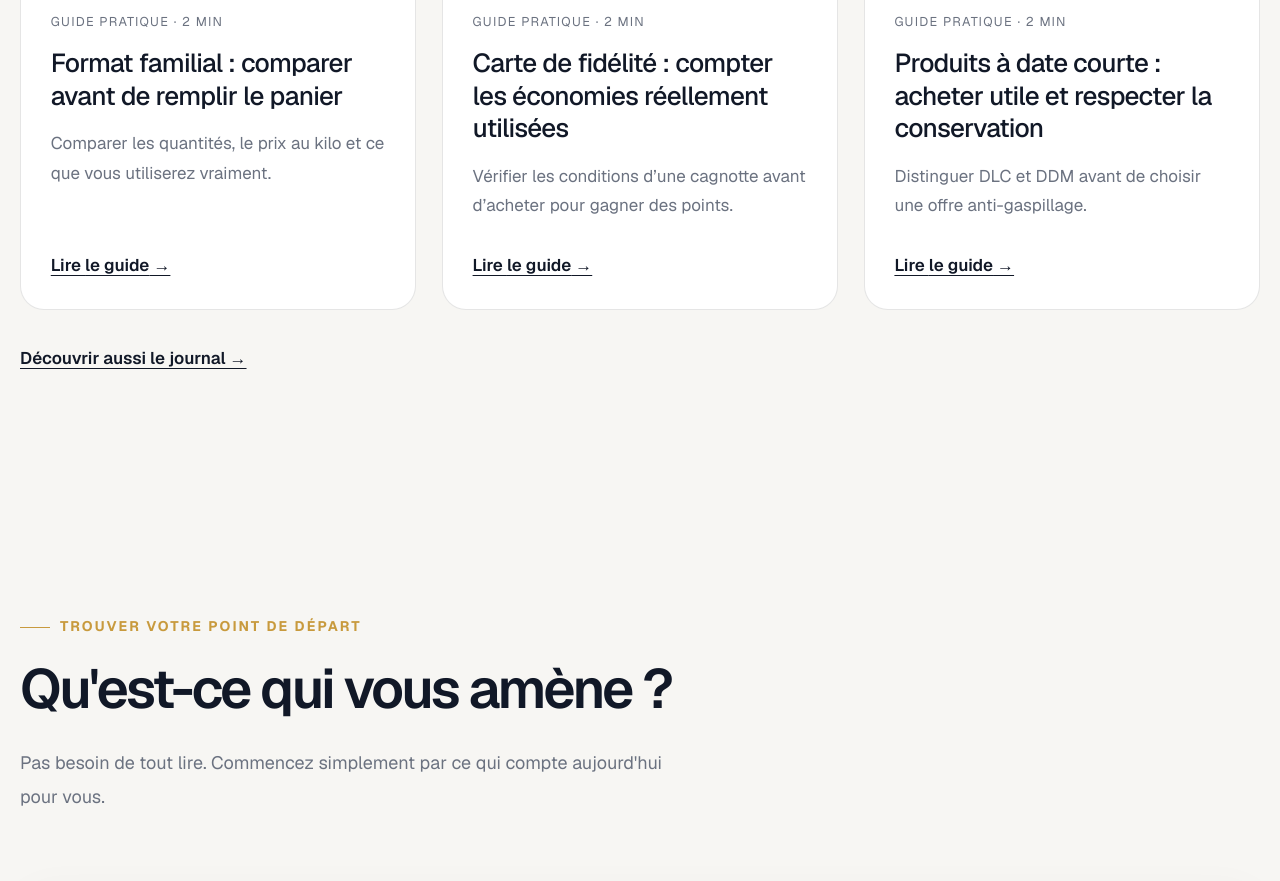
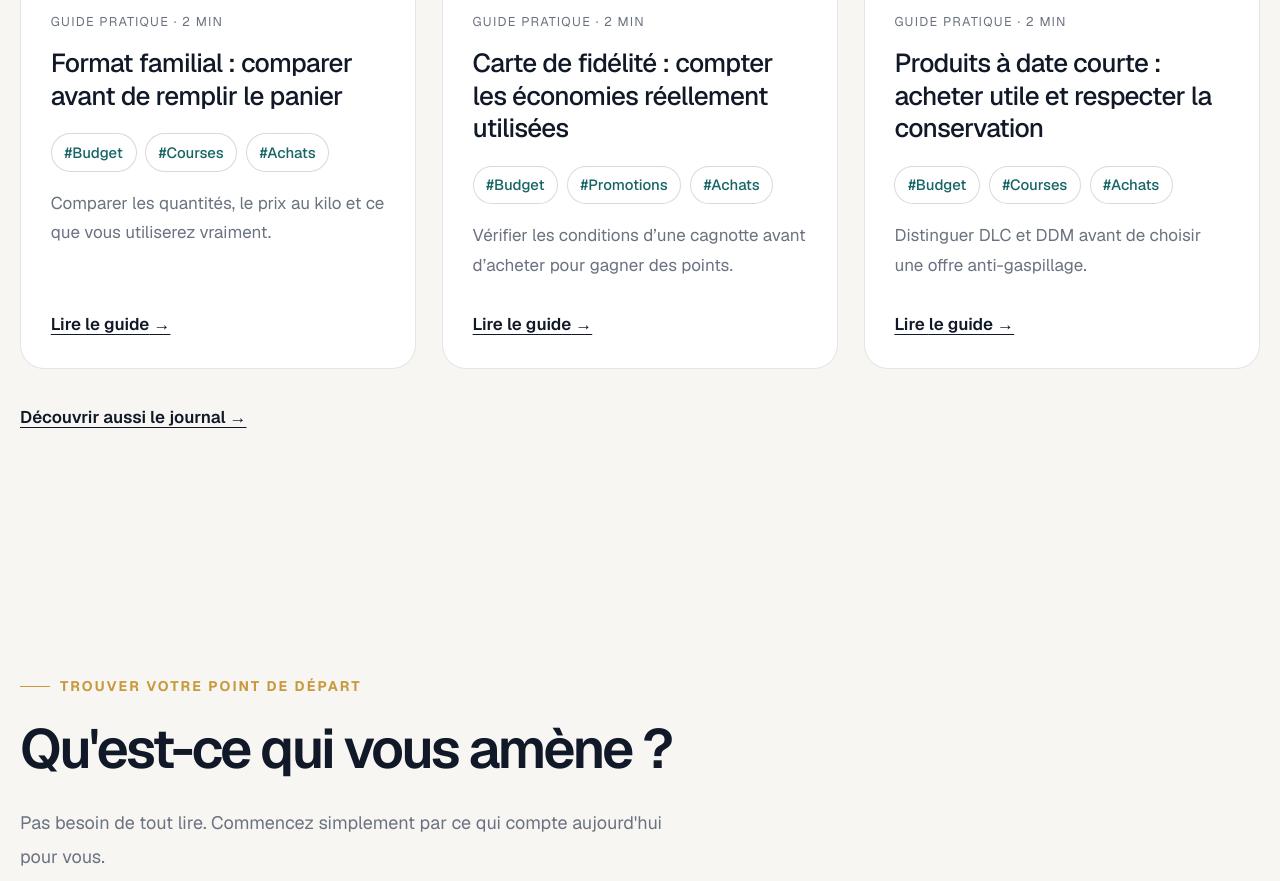
Before and after one commit to Nikolaos59/mes-regles-d-or, a Next.js app: page / in a window 1280 px wide. Shown: the part 1280-2161 px from the top of the page. Built offline with nearby package versions, Linux system fonts and the light colour scheme; no server answers.

Commit message:
Add clickable publication tags and topic pages

```diff
--- /dev/null
+++ b/src/app/tags/[slug]/page.tsx
@@ -0,0 +1,25 @@
+import Link from "next/link";
+import { notFound } from "next/navigation";
+import { publications } from "@/data/publications";
+import { tags, publicationTags } from "@/data/publication-tags";
+import PublicationCard from "@/components/PublicationCard";
+import { createPageMetadata } from "@/lib/seo";
+
+type Props = {params: Promise<{slug:string}>};
+const usedTags=tags.filter(tag=>publications.some(item=>publicationTags(item).some(t=>t.slug===tag.slug)));
+export function generateStaticParams() {return usedTags.map(({slug})=>({slug}));}
+export async function generateMetadata({params}: Props) {
+  const {slug}=await params; const tag=usedTags.find(t=>t.slug===slug); if(!tag)notFound();
+  return createPageMetadata({title:"#"+tag.label,description:"Tous nos articles associés au tag #"+tag.label+".",path:"/tags/"+slug});
+}
+export default async function Page({params}: Props) {
+  const {slug}=await params; const tag=usedTags.find(t=>t.slug===slug); if(!tag)notFound();
+  const items=publications.filter(item=>publicationTags(item).some(t=>t.slug===slug));
+  return <main className="container-mro section-mro">
+    <nav aria-label="Fil d’Ariane" className="mb-8 flex flex-wrap gap-3 text-sm"><Link href="/">Accueil</Link><span aria-hidden="true">/</span><Link href="/guides">Guides</Link><span aria-hidden="true">/</span><span aria-current="page">#{tag.label}</span></nav>
+    <p className="eyebrow">Explorer par mot-clé</p><h1 className="heading-section mt-6 break-words">#{tag.label}</h1>
+    <p className="mt-5 text-lg text-[#6B7280]">{items.length} {items.length>1?"articles pour approfondir ce sujet":"article pour approfondir ce sujet"}.</p>
+    <nav aria-label="Autres tags" className="my-8 flex flex-wrap gap-3">{usedTags.map(t=><Link key={t.slug} href={"/tags/"+t.slug} aria-current={t.slug===slug?"page":undefined} className={"rounded-full border px-4 py-2 text-sm "+(t.slug===slug?"bg-[#0F172A] text-white":"bg-white hover:bg-[#E6F3F1]")}>#{t.label}</Link>)}</nav>
+    <div className="grid gap-6 md:grid-cols-2 lg:grid-cols-3">{items.map(item=><PublicationCard key={item.kind+item.slug} item={item}/>)}</div>
+  </main>;
+}
--- a/src/components/PublicationArticle.tsx
+++ b/src/components/PublicationArticle.tsx
@@ -1,3 +1,4 @@
+import PublicationTags from "@/components/PublicationTags";
 import { publicationTheme } from "@/data/publication-themes";
 import ThemeIcon from "@/components/ThemeIcon";
 import Link from "next/link";
@@ -11,7 +12,7 @@ export default function PublicationArticle({ item }: { item: Publication }) {
 
  return <main className="container-mro section-mro">
  <nav aria-label="Fil d’Ariane" className="mb-10 flex flex-wrap gap-2 text-sm text-[#6B7280]"><Link href="/">Accueil</Link><span aria-hidden="true">/</span><Link href={`/${item.kind}`}>{label}</Link><span aria-hidden="true">/</span>{item.kind === "guides" && <><Link href={`/guides#${theme.id}`}>{theme.label}</Link><span aria-hidden="true">/</span></>}<span aria-current="page">{item.title}</span></nav>
- <article><header className="rounded-[28px] border-l-[6px] p-7 sm:p-12" style={{background:theme.background,borderColor:theme.color}}><div className="flex items-center gap-4" style={{color:theme.color}}><ThemeIcon theme={theme} className="h-10 w-10"/><div><p className="text-xs font-semibold uppercase tracking-widest">{label}</p><p className="text-lg font-semibold">{theme.label}</p></div></div><h1 className="mt-7 max-w-4xl text-balance text-[clamp(2rem,4.5vw,3.8rem)] font-medium leading-[1.1] tracking-tight">{item.title}</h1><p className="mt-6 text-sm font-medium" style={{color:theme.color}}>{readingMinutes(item)} min de lecture{item.reviewedAt ? " · Sources vérifiées" : ""}</p><p className="mt-6 max-w-3xl text-lg leading-8 text-[#374151]">{item.intro}</p></header>
+ <article><header className="rounded-[28px] border-l-[6px] p-7 sm:p-12" style={{background:theme.background,borderColor:theme.color}}><div className="flex items-center gap-4" style={{color:theme.color}}><ThemeIcon theme={theme} className="h-10 w-10"/><div><p className="text-xs font-semibold uppercase tracking-widest">{label}</p><p className="text-lg font-semibold">{theme.label}</p></div></div><h1 className="mt-7 max-w-4xl text-balance text-[clamp(2rem,4.5vw,3.8rem)] font-medium leading-[1.1] tracking-tight">{item.title}</h1><PublicationTags item={item}/><p className="mt-6 text-sm font-medium" style={{color:theme.color}}>{readingMinutes(item)} min de lecture{item.reviewedAt ? " · Sources vérifiées" : ""}</p><p className="mt-6 max-w-3xl text-lg leading-8 text-[#374151]">{item.intro}</p></header>
  <div className="mt-14 grid items-start gap-12 lg:grid-cols-[240px_minmax(0,1fr)]">
  <nav aria-label="Sommaire de l’article" className="rounded-3xl border border-black/10 p-6 lg:sticky lg:top-28"><p className="text-xs uppercase tracking-widest" style={{color:theme.color}}>{theme.label}</p><p className="mt-2 font-semibold">Dans cette lecture</p><ul className="mt-5 space-y-4 text-sm leading-6">{item.sections.map((s,i)=><li key={s.title}><a className="hover:underline" href={`#section-${i}`}>{s.title}</a></li>)}<li><a className="hover:underline" href="#a-retenir">À garder sous la main</a></li></ul></nav>
  <div className="max-w-3xl">{item.sections.map((s,i)=><section id={`section-${i}`} key={s.title} className="mb-12 scroll-mt-28"><h2 className="text-3xl font-medium tracking-tight">{s.title}</h2>{s.paragraphs.map(p=><p key={p} className="mt-5 text-lg leading-9 text-[#4B5563]">{p}</p>)}</section>)}
--- a/src/components/PublicationCard.tsx
+++ b/src/components/PublicationCard.tsx
@@ -1,3 +1,4 @@
+import PublicationTags from "@/components/PublicationTags";
 import Link from "next/link";
 import { readingMinutes, type Publication } from "@/data/publications";
 import { publicationTheme } from "@/data/publication-themes";
@@ -7,7 +8,7 @@ export default function PublicationCard({ item }: { item: Publication }) {
  return <article className="flex flex-col overflow-hidden rounded-[24px] border border-black/10 bg-white transition-shadow hover:shadow-lg">
  <div className="flex items-center justify-between gap-4 border-b border-black/5 px-7 py-5" style={{background:theme.background,color:theme.color}}><p className="text-sm font-semibold">{theme.label}</p><ThemeIcon theme={theme}/></div>
  <div className="flex flex-1 flex-col p-7"><p className="text-xs uppercase tracking-widest text-[#6B7280]">{item.kind === "guides" ? "Guide pratique" : "Le journal"} · {readingMinutes(item)} min</p>
- <h2 className="mt-4 text-[26px] font-medium leading-tight tracking-tight"><Link className="hover:underline underline-offset-4" href={`/${item.kind}/${item.slug}`}>{item.title}</Link></h2>
+ <h2 className="mt-4 text-[26px] font-medium leading-tight tracking-tight"><Link className="hover:underline underline-offset-4" href={`/${item.kind}/${item.slug}`}>{item.title}</Link></h2><PublicationTags item={item}/>
  <p className="mt-4 flex-1 leading-7 text-[#6B7280]">{item.description}</p>
  <Link className="mt-7 font-semibold underline underline-offset-4" href={`/${item.kind}/${item.slug}`}>Lire {item.kind === "guides" ? "le guide" : "l’article"}<span className="sr-only"> : {item.title}</span> →</Link></div>
  </article>;
--- /dev/null
+++ b/src/components/PublicationTags.tsx
@@ -0,0 +1,9 @@
+import Link from "next/link";
+import type { Publication } from "@/data/publications";
+import { publicationTags } from "@/data/publication-tags";
+
+export default function PublicationTags({item}: {item: Publication}) {
+  return <ul aria-label="Tags de l’article" className="mt-5 flex flex-wrap gap-2">
+    {publicationTags(item).map(tag=><li key={tag.slug}><Link href={"/tags/"+tag.slug} className="inline-flex min-h-9 items-center rounded-full border border-black/15 bg-white px-3 py-1 text-sm font-medium text-[#176565] transition-colors hover:bg-[#E6F3F1]">#{tag.label}</Link></li>)}
+  </ul>;
+}
--- /dev/null
+++ b/src/data/publication-tags.ts
@@ -0,0 +1,43 @@
+import type { Publication } from "@/data/publications";
+import { publicationTheme } from "@/data/publication-themes";
+
+export const tags = [
+  {slug:"budget",label:"Budget"}, {slug:"promotions",label:"Promotions"},
+  {slug:"courses",label:"Courses"}, {slug:"cybersecurite",label:"Cybersécurité"},
+  {slug:"donnees-personnelles",label:"DonnéesPersonnelles"}, {slug:"arnaques",label:"Arnaques"},
+  {slug:"logement",label:"Logement"}, {slug:"travaux",label:"Travaux"},
+  {slug:"automobile",label:"Automobile"}, {slug:"achats",label:"Achats"},
+  {slug:"recours",label:"Recours"}, {slug:"travail",label:"Travail"},
+  {slug:"decisions",label:"Décisions"}, {slug:"entreprendre",label:"Entreprendre"},
+  {slug:"ia",label:"IA"},
+] as const;
+export type TagSlug = typeof tags[number]["slug"];
+const extras: Record<string, readonly TagSlug[]> = {
+  "formats-familiaux-prix-kilo":["budget","courses"],
+  "carte-fidelite-cagnotte":["budget","promotions"],
+  "produits-date-courte":["courses","budget"],
+  "promotions-comparer-prix":["promotions","budget"],
+  "fuite-donnees-personnelles":["donnees-personnelles","arnaques"],
+  "usurpation-identite-reagir":["donnees-personnelles","recours"],
+  "faux-conseiller-bancaire":["arnaques","recours"],
+  "message-suspect-hameconnage":["arnaques"],
+  "boite-mail-piratee":["donnees-personnelles"],
+  "ia-verifier-proteger":["ia","donnees-personnelles"],
+  "artisan-abandon-chantier":["recours"],
+  "proprietaire-refuse-travaux":["travaux","recours"],
+  "depot-garantie-restitution":["logement","recours"],
+  "etat-lieux-entree":["logement"],
+  "mediation-consommation":["recours"],
+  "appareil-panne-garantie":["recours"],
+  "colis-livre-introuvable":["recours"],
+  "achat-retractation":["recours"],
+  "teletravail-bons-reperes":["travail"],
+  "reunion-qui-aboutit":["travail"],
+  "tresorerie-anticiper":["budget"],
+};
+export function publicationTags(item: Publication) {
+  const themeTags: Record<string, TagSlug> = {logement:"logement",travaux:"travaux",automobile:"automobile",achats:"achats",numerique:"cybersecurite",travail:"decisions",projets:"entreprendre"};
+  const base = item.categoryId === "ia-numerique" ? "ia" : themeTags[publicationTheme(item).id];
+  const slugs = new Set<TagSlug>([base, ...(extras[item.slug] ?? [])]);
+  return tags.filter(tag=>slugs.has(tag.slug));
+}
```
